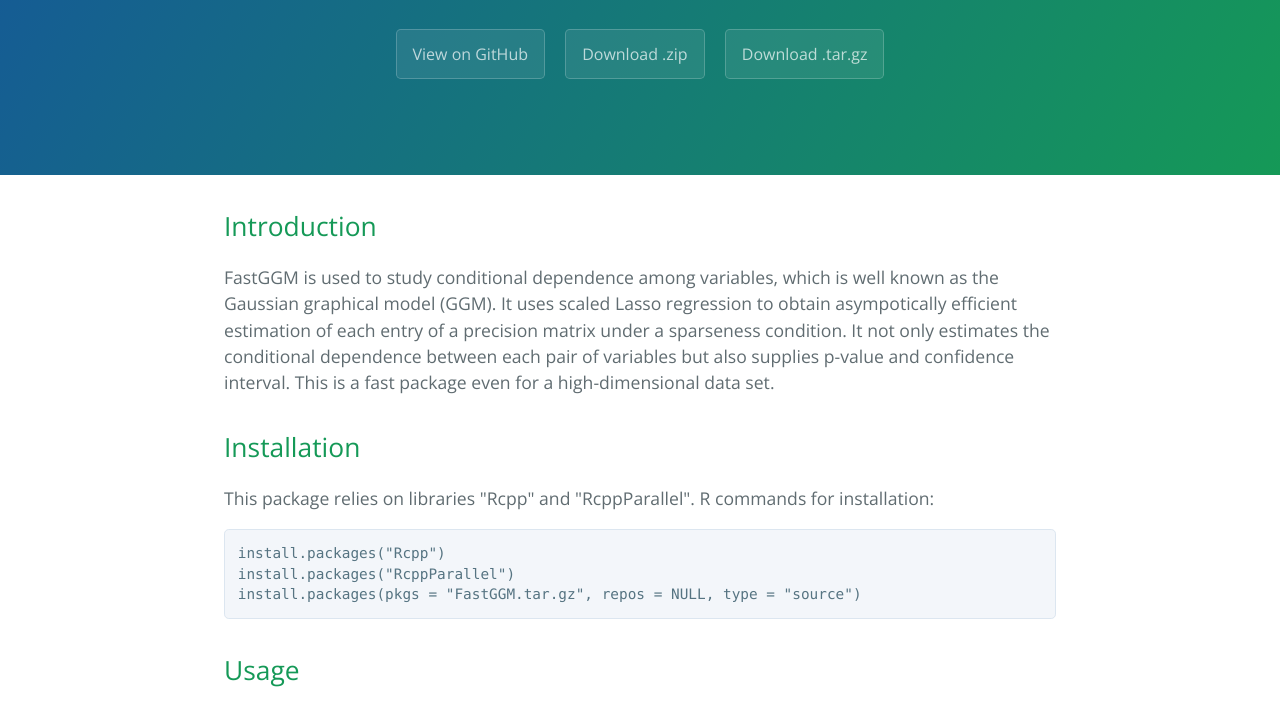
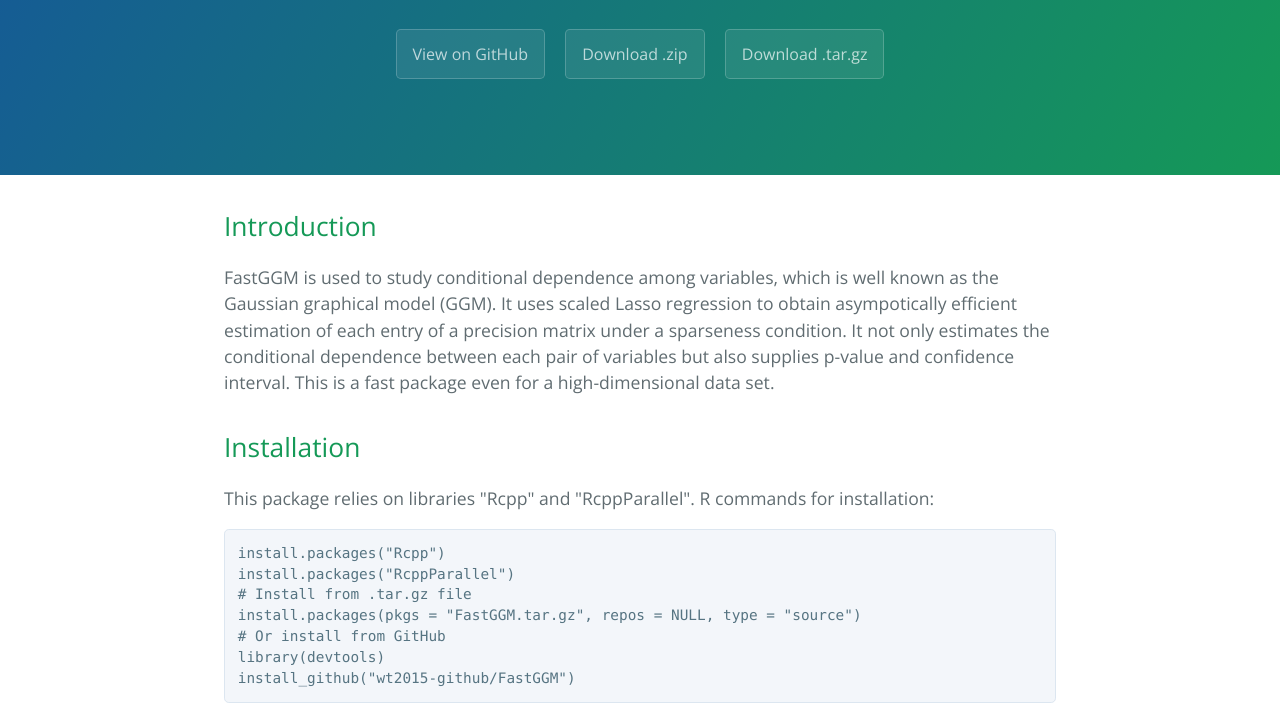
Before and after one commit to wt2015-github/FastGGM, a plain HTML site: page index.html in a window 1280 px wide. Shown: the part 208-912 px from the top of the page. Drawn offline with nearby package versions, Linux system fonts and the light colour scheme.

```diff
--- a/index.html
+++ b/index.html
@@ -31,7 +31,11 @@
 
 <pre><code>install.packages("Rcpp")
 install.packages("RcppParallel")
+# Install from .tar.gz file
 install.packages(pkgs = "FastGGM.tar.gz", repos = NULL, type = "source")
+# Or install from GitHub
+library(devtools)
+install_github("wt2015-github/FastGGM")
 </code></pre>
 
 <h2>
@@ -86,7 +90,7 @@ prop &lt;- 0.02  # Sparseness
 p &lt;- 100  # Number of variables
 n &lt;- 50  # Number of samples
 for(k in 1:100){
-  Omega0.tmp &lt;- matrix(sample(c(0.3, 0.6, 1), p*p, replace=T), p, p)*matrix(rbinom(p*p, 1, prop), p, p)
+  Omega0.tmp &lt;- matrix(sample(c(0.3,0.6,1),p*p,replace=T),p,p)*matrix(rbinom(p*p,1,prop),p,p)
   Omega0 &lt;- Omega0.tmp
   for(i in 1:(p-1)){
     for(j in (i+1):p){
```
Also changed, not shown: params.json (+1 -1 lines).
